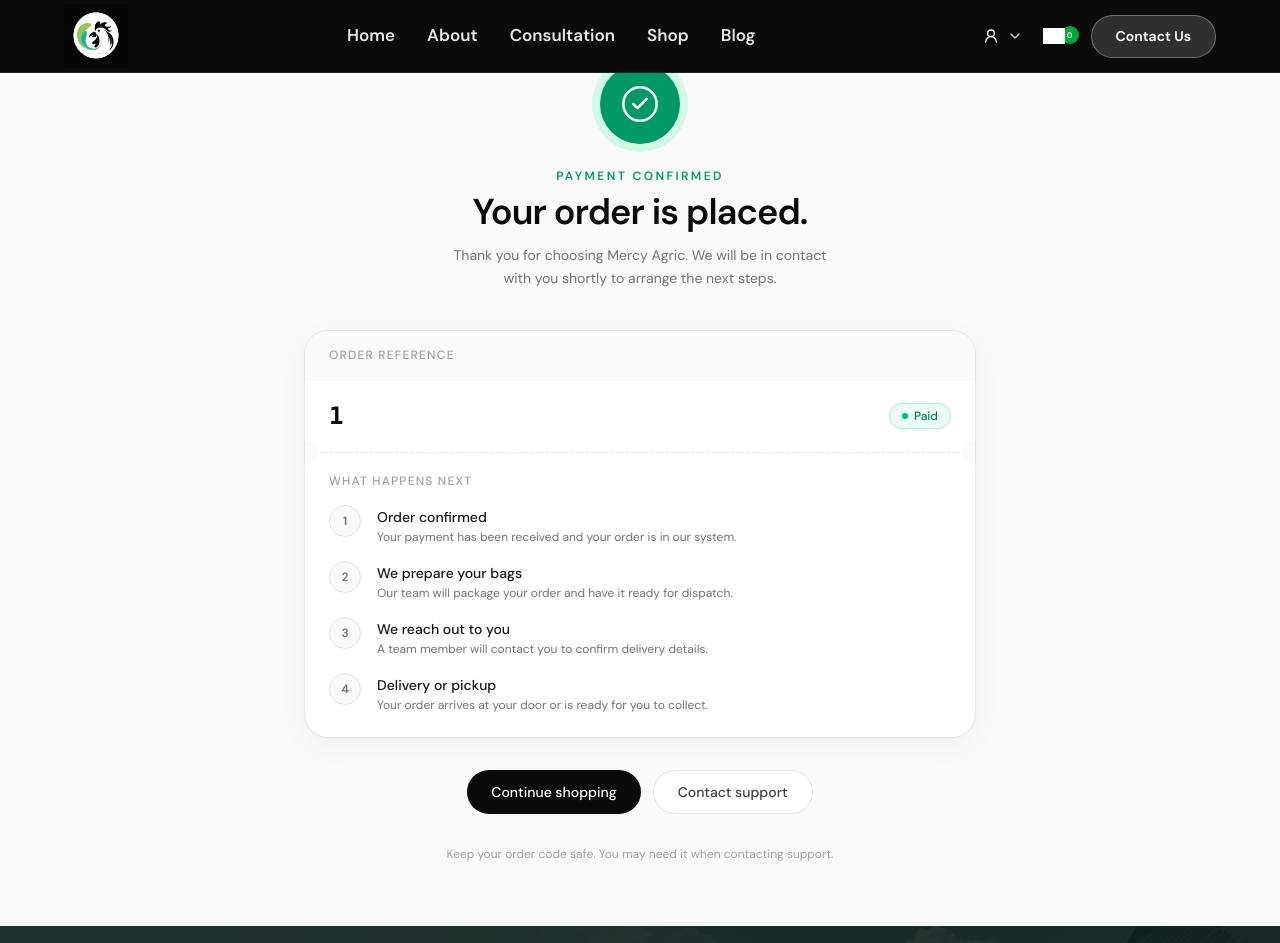
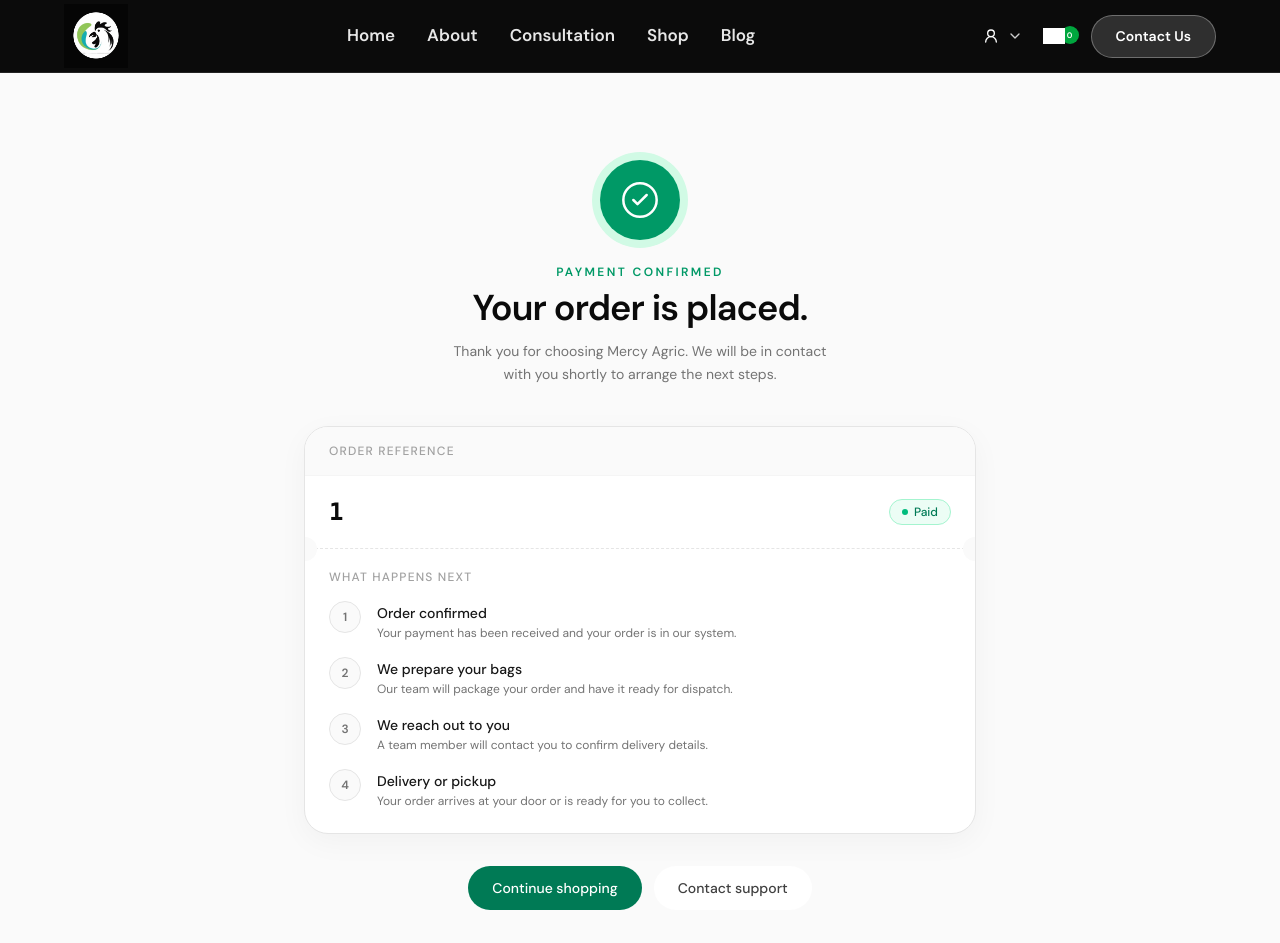
Before and after one commit to Ja10th/hismercy, a Next.js app: page /order-success/1 in a window 1280 px wide. Shown: the top 943 px of the page. Built offline with nearby package versions, Linux system fonts and the light colour scheme; grey boxes are pictures that could not be loaded.

Commit message:
fix some stuff in order sucess page

```diff
--- a/app/order-success/[orderCode]/page.tsx
+++ b/app/order-success/[orderCode]/page.tsx
@@ -46,7 +46,7 @@ export default function OrderSuccessPage({ params }: OrderSuccessPageProps) {
   return (
     <>
       <Navbar />
-      <main className="min-h-screen bg-neutral-50 px-4 py-16">
+      <main className="min-h-screen bg-neutral-50 px-4 pt-32 md:pt-40 pb-16">
         <div className="mx-auto max-w-2xl">
 
           {/* Status mark */}
@@ -115,13 +115,13 @@ export default function OrderSuccessPage({ params }: OrderSuccessPageProps) {
           <div className="mt-8 flex flex-col items-center gap-3 sm:flex-row sm:justify-center">
             <Link
               href="/shop"
-              className="inline-flex h-11 w-full items-center justify-center rounded-full bg-neutral-950 px-6 text-sm font-medium text-white transition hover:bg-neutral-800 sm:w-auto"
+              className="inline-flex h-11 w-full items-center justify-center rounded-full bg-emerald-700 px-6 text-sm font-medium text-white transition hover:bg-emerald-800 sm:w-auto"
             >
               Continue shopping
             </Link>
             <Link
               href="/contact-us"
-              className="inline-flex h-11 w-full items-center justify-center rounded-full border border-neutral-200 bg-white px-6 text-sm font-medium text-neutral-700 transition hover:bg-neutral-50 sm:w-auto"
+              className="inline-flex h-11 w-full items-center justify-center rounded-full  bg-white px-6 text-sm font-medium text-neutral-700 transition hover:underline sm:w-auto"
             >
               Contact support
             </Link>
```
